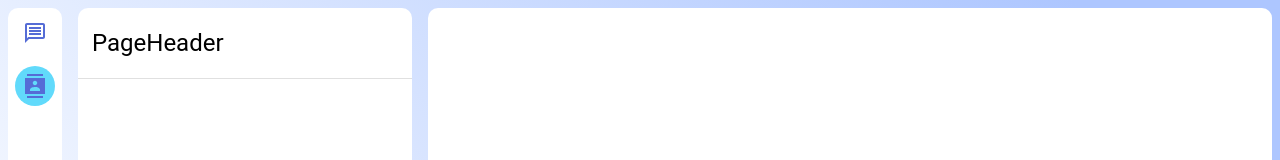
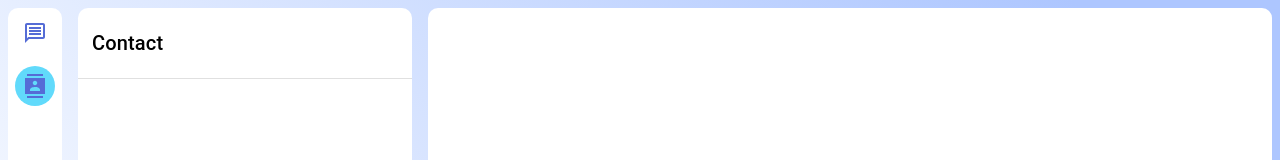
Before and after one commit to ahmadfaqih796/chat-react-ui, a React (Create React App) app: page /contact in a window 1280 px wide. Shown: the top 160 px of the page. Built offline with nearby package versions, Linux system fonts and the light colour scheme.

Commit message:
prop page header

```diff
--- a/src/components/widget/PageHeader.jsx
+++ b/src/components/widget/PageHeader.jsx
@@ -1,7 +1,7 @@
 import { Box, Typography } from "@mui/material";
 import PropTypes from "prop-types";
 import React from "react";
-const PageHeader = ({ action }) => {
+const PageHeader = ({ title, action }) => {
   return (
     <Box
       sx={{
@@ -30,7 +30,7 @@ const PageHeader = ({ action }) => {
             alignItems: "flex-start",
           }}
         >
-          <Typography variant="h5">PageHeader</Typography>
+          <Typography variant="h6">{title || "Page Header"}</Typography>
         </Box>
       </button>
       {action}
@@ -39,6 +39,7 @@ const PageHeader = ({ action }) => {
 };
 
 PageHeader.propTypes = {
+  title: PropTypes.string,
   action: PropTypes.node,
 };
 
--- a/src/pages/chat/index.jsx
+++ b/src/pages/chat/index.jsx
@@ -17,6 +17,7 @@ const ChatApp = () => {
       }}
     >
       <PageHeader
+        title="Chat"
         action={
           <IconButton>
             <AddCommentIcon />
--- a/src/pages/contact/index.jsx
+++ b/src/pages/contact/index.jsx
@@ -14,7 +14,7 @@ const ContactApp = () => {
         borderRadius: "10px",
       }}
     >
-      <PageHeader />
+      <PageHeader title="Contact" />
       <Divider />
     </Box>
   );
```
